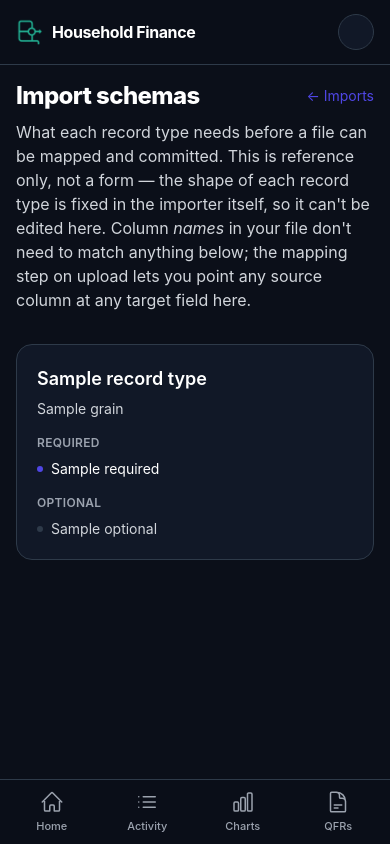
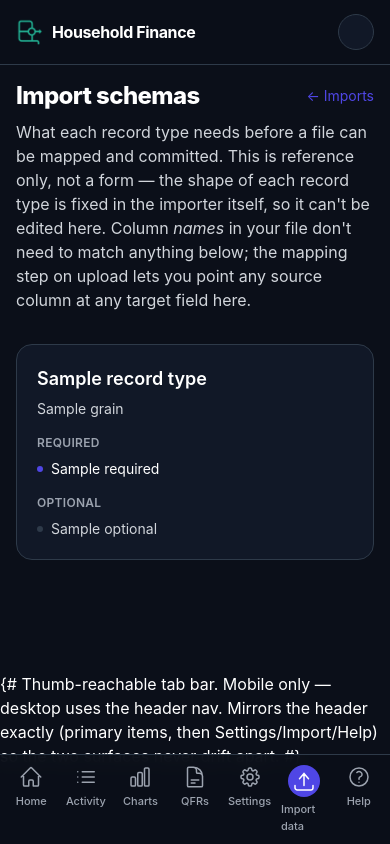
Before and after one commit to dimays/datamays, a Django app: template finance/templates/finance/imports/schemas.html in a window 390 px wide. Run offline with Django 5.2, Linux system fonts and the light colour scheme; the template is opened without the code that fills it: most values are stand-ins (such as "Sample title", 1, 10 or a date in 2020); parts of the project's set-up code (start-up, migrations or seed data) failed here and were passed over.

Commit message:
Match the mobile tab bar to the desktop nav
The footer tab bar only ever rendered PRIMARY_NAV, so Settings, Import
data, and Help — all top-level on desktop since the last nav pass — were
invisible on a phone. It now renders SECONDARY_NAV too, with new gear/
upload/question-mark icons, and gives Import data the same blue call-to-
action treatment as its desktop button (an icon chip, since a solid
background across the whole tab would look inconsistent with its
neighbors).

Co-Authored-By: Claude Sonnet 5 <noreply@anthropic.com>

```diff
--- /dev/null
+++ b/finance/templates/finance/icons/help.html
@@ -0,0 +1,3 @@
+<svg xmlns="http://www.w3.org/2000/svg" fill="none" viewBox="0 0 24 24" stroke-width="1.5" stroke="currentColor" class="h-6 w-6" aria-hidden="true">
+  <path stroke-linecap="round" stroke-linejoin="round" d="M9.879 7.519c1.171-1.025 3.071-1.025 4.242 0 1.172 1.025 1.172 2.687 0 3.712-.203.179-.43.326-.67.442-.745.361-1.45.999-1.45 1.827v.75M21 12a9 9 0 11-18 0 9 9 0 0118 0zM12 17.25h.007v.008H12v-.008z" />
+</svg>
--- /dev/null
+++ b/finance/templates/finance/icons/settings.html
@@ -0,0 +1,4 @@
+<svg xmlns="http://www.w3.org/2000/svg" fill="none" viewBox="0 0 24 24" stroke-width="1.5" stroke="currentColor" class="h-6 w-6" aria-hidden="true">
+  <path stroke-linecap="round" stroke-linejoin="round" d="M10.343 3.94c.09-.542.56-.94 1.11-.94h1.093c.55 0 1.02.398 1.11.94l.149.894c.07.424.384.764.78.93.398.164.855.142 1.205-.108l.737-.527a1.125 1.125 0 011.45.12l.773.774c.39.389.44 1.002.12 1.45l-.527.737c-.25.35-.272.806-.107 1.204.165.397.505.71.93.78l.893.15c.543.09.94.56.94 1.109v1.094c0 .55-.397 1.02-.94 1.11l-.893.149c-.425.07-.765.383-.93.78-.165.398-.143.854.107 1.204l.527.738c.32.447.269 1.06-.12 1.45l-.774.773a1.125 1.125 0 01-1.449.12l-.738-.527c-.35-.25-.806-.272-1.203-.107-.397.165-.71.505-.781.929l-.149.894c-.09.542-.56.94-1.11.94h-1.094c-.55 0-1.019-.398-1.11-.94l-.148-.894c-.071-.424-.384-.764-.781-.93-.398-.164-.854-.142-1.204.108l-.738.527c-.447.32-1.06.269-1.45-.12l-.773-.774a1.125 1.125 0 01-.12-1.45l.527-.737c.25-.35.273-.806.108-1.204-.165-.397-.505-.71-.93-.78l-.894-.15c-.542-.09-.94-.56-.94-1.109v-1.094c0-.55.398-1.02.94-1.11l.894-.149c.424-.07.765-.383.93-.78.165-.398.143-.854-.107-1.204l-.527-.738a1.125 1.125 0 01.12-1.45l.773-.773a1.125 1.125 0 011.45-.12l.737.527c.35.25.807.272 1.204.107.397-.165.71-.505.78-.929l.15-.894z" />
+  <path stroke-linecap="round" stroke-linejoin="round" d="M15 12a3 3 0 11-6 0 3 3 0 016 0z" />
+</svg>
--- /dev/null
+++ b/finance/templates/finance/icons/upload.html
@@ -0,0 +1,3 @@
+<svg xmlns="http://www.w3.org/2000/svg" fill="none" viewBox="0 0 24 24" stroke-width="1.5" stroke="currentColor" class="h-6 w-6" aria-hidden="true">
+  <path stroke-linecap="round" stroke-linejoin="round" d="M3 16.5v2.25A2.25 2.25 0 005.25 21h13.5A2.25 2.25 0 0021 18.75V16.5M16.5 9.75L12 4.5m0 0L7.5 9.75M12 4.5v12" />
+</svg>
--- a/finance/templates/finance/partials/nav_bottom.html
+++ b/finance/templates/finance/partials/nav_bottom.html
@@ -1,7 +1,10 @@
 {% load finance_nav %}
 {% finance_nav as nav_items %}
+{% finance_secondary_nav as secondary_nav_items %}
 
-{# Thumb-reachable tab bar. Mobile only — desktop uses the header nav. #}
+{# Thumb-reachable tab bar. Mobile only — desktop uses the header nav. Mirrors
+   the header exactly (primary items, then Settings/Import/Help) so the two
+   surfaces never drift apart. #}
 <nav class="fixed inset-x-0 bottom-0 z-40 border-t border-border bg-background/95 pb-[env(safe-area-inset-bottom)] backdrop-blur md:hidden"
      aria-label="Primary">
   <ul class="mx-auto flex max-w-5xl items-stretch justify-between px-1">
@@ -15,5 +18,21 @@
         </a>
       </li>
     {% endfor %}
+    {% for item in secondary_nav_items %}
+      <li class="flex-1">
+        <a href="{{ item.href }}"
+           class="flex flex-col items-center gap-1 px-1 py-2.5 text-[11px] font-medium transition {% if item.is_active %}text-accent{% else %}text-text-muted hover:text-text-secondary{% endif %}"
+           {% if item.is_active %}aria-current="page"{% endif %}>
+          {% if item.is_button %}
+            <span class="rounded-full bg-primary p-1 text-white">
+              {% include "finance/icons/"|add:item.icon|add:".html" %}
+            </span>
+          {% else %}
+            {% include "finance/icons/"|add:item.icon|add:".html" %}
+          {% endif %}
+          <span>{{ item.label }}</span>
+        </a>
+      </li>
+    {% endfor %}
   </ul>
 </nav>
--- a/finance/templatetags/finance_nav.py
+++ b/finance/templatetags/finance_nav.py
@@ -3,9 +3,8 @@ from django.urls import reverse
 
 register = template.Library()
 
-# The screens that earn a spot on a phone's thumb bar — daily-use, at-a-glance
-# screens. Settings, Help, and Import live in the desktop header instead (see
-# SECONDARY_NAV): useful, but not something a phone needs one thumb-tap away.
+# The daily-use, at-a-glance screens — first in line on both the phone's
+# thumb bar and the desktop header.
 PRIMARY_NAV = [
     {"url_name": "home", "label": "Home", "icon": "home"},
     {"url_name": "transactions", "label": "Activity", "icon": "list"},
@@ -13,13 +12,15 @@ PRIMARY_NAV = [
     {"url_name": "qfrs", "label": "QFRs", "icon": "report", "related": ["qfr_detail"]},
 ]
 
-# Desktop-header-only items, alongside PRIMARY_NAV. The account dropdown is
-# reserved for user-specific things (preferences, alerts, sign out) — these
-# are app navigation, so they belong at the top level instead.
+# App navigation that isn't daily-use, but still belongs at the top level
+# rather than buried in the account dropdown (which is reserved for
+# user-specific things — preferences, alerts, sign out). Shown on both the
+# desktop header and the mobile tab bar, so the two never drift apart.
 SECONDARY_NAV = [
     {
         "url_name": "settings",
         "label": "Settings",
+        "icon": "settings",
         "related": [
             "institutions", "institution_create", "institution_edit",
             "connection_create", "connection_detail",
@@ -29,10 +30,11 @@ SECONDARY_NAV = [
     {
         "url_name": "imports",
         "label": "Import data",
+        "icon": "upload",
         "related": ["import_schemas", "import_upload", "import_map", "import_preview"],
         "is_button": True,
     },
-    {"url_name": "help", "label": "Help"},
+    {"url_name": "help", "label": "Help", "icon": "help"},
 ]
 
 
```
Also changed, not shown: finance/tests/test_navigation.py (+32 -1 lines), static/css/tailwind.css.
